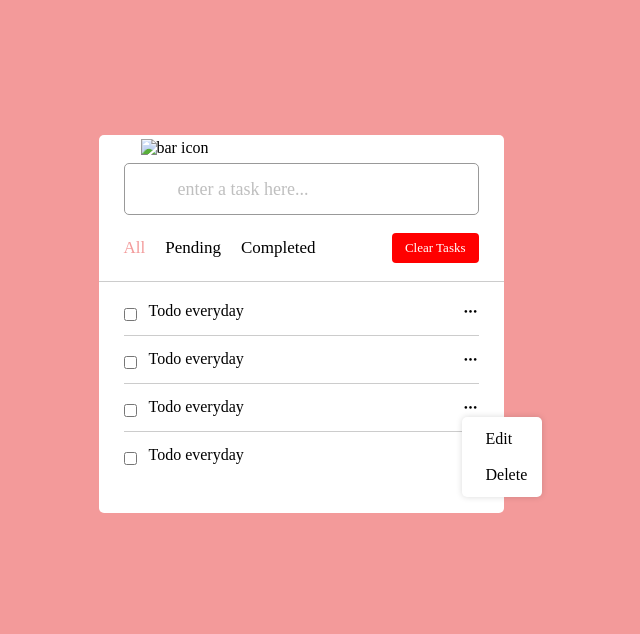
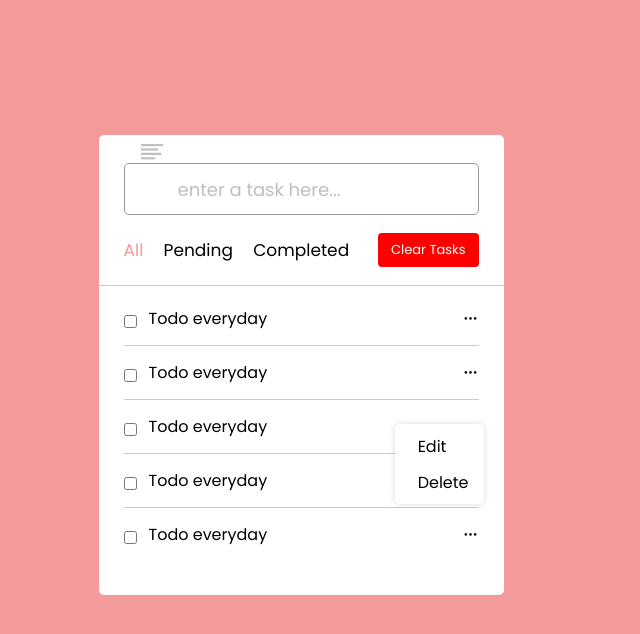
Before and after one commit to devjaiye/JSProjects, a plain HTML site: page js_todoList_app/index.html in a window 1280 px wide. Shown: the whole page, without its empty margins (339-979 px from the left). Drawn offline with nearby package versions, Linux system fonts and the light colour scheme.

Commit message:
js_todoList_app

```diff
--- a/js_todoList_app/index.html
+++ b/js_todoList_app/index.html
@@ -11,7 +11,7 @@
 <body>
     <div class="wrapper">
         <div class="task-input">
-            <img src="" alt="bar icon">
+            <img src="bars-icon.svg" alt="baricon">
             <input type="text" placeholder="enter a task here...">
         </div>
         <div class="controls">
@@ -67,6 +67,17 @@
                     <i class="uil uil-ellipsis-h"></i>
                 </div>
             </li>
+
+            <li class="task">
+                <label for="1">
+                    <input type="checkbox" id="1">
+                    <p>Todo everyday</p>
+                </label>
+                <div class="settings">
+                    <i class="uil uil-ellipsis-h"></i>
+                </div>
+            </li>
+
         </ul>
     </div>
 
--- a/js_todoList_app/script.js
+++ b/js_todoList_app/script.js
@@ -0,0 +1,13 @@
+const taskInput = document.querySelector(".task-input input")
+
+taskInput.addEventListener("keyup", e =>{
+    //..get the value of the input when user clicks enter
+    let userTask = taskInput.value.trim() //.. .trim prevents user from sending empty value
+    if(e.key == "Enter" && userTask){
+        //..get localstorage
+        let todos = localstorage.getItem("todo-list")
+        if(!todos){
+            todos = []
+        }
+    }
+})
--- a/js_todoList_app/style.css
+++ b/js_todoList_app/style.css
@@ -1,4 +1,4 @@
-@import url("");
+@import url('https://fonts.googleapis.com/css2?family=Poppins:wght@400;500;600;700&display=swap');
 *{
     margin: 0;
     padding: 0;
@@ -110,14 +110,25 @@ body{
 
 .task .settings{
     cursor: pointer;
+    position: relative;
 }
 
 .settings .task-menu{
     position: absolute;
     padding: 5px 0;
+    right: -5px;
+    bottom: -65px;
+    transition: scale(0);
+    z-index: 2;
     border-radius: 5px;
     background: #fff;
+    transform-origin: top left;
+    transition: transform 0.2s ease;
     box-shadow: 0 0 6px rgba(0,0,0,0.15);
+}
+
+.settings:hover .task-menu{
+    transform: scale(1);
 }
 
 .task-menu li{
```
Also changed, not shown: js_todoList_app/bars-icon.svg (added).
